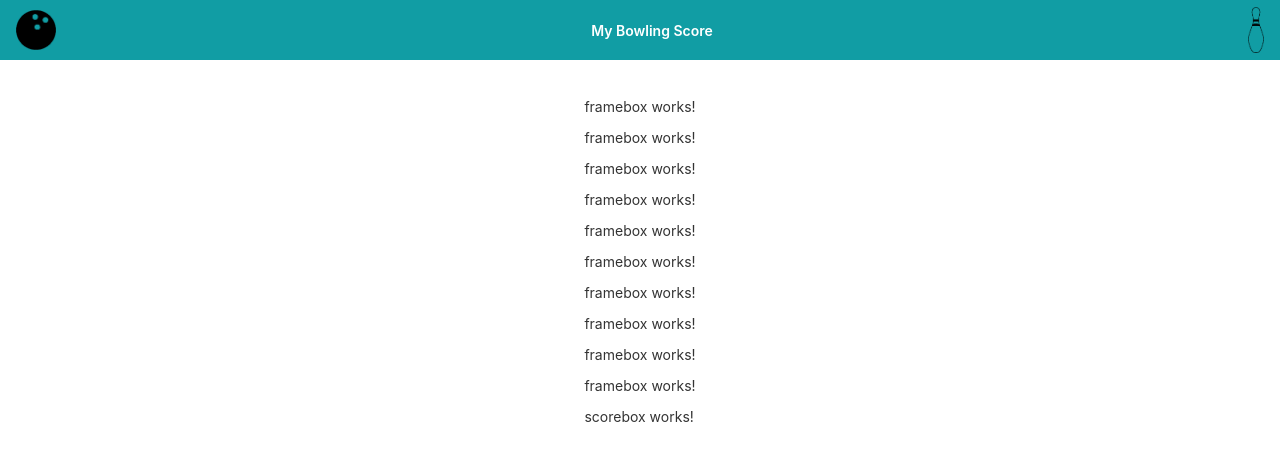
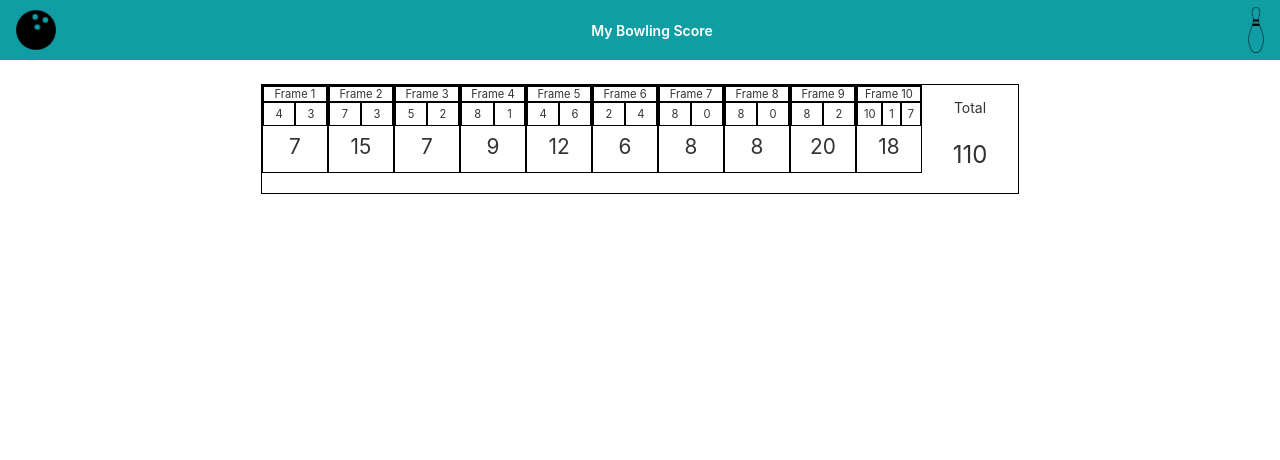
Before and after one commit to mattsknox/MyBowlingScore, an Angular app: page / in a window 1280 px wide. Shown: the top 460 px of the page. Built offline with nearby package versions, Linux system fonts and the light colour scheme.

Commit message:
UI Pass
Slapped a UI on it, might have broken tests

```diff
--- a/src/app/framebox/framebox.component.html
+++ b/src/app/framebox/framebox.component.html
@@ -1 +1,13 @@
-<p>framebox works!</p>
+<div class="frame-view-wrapper">
+    <div class="frame-number">
+        Frame {{FrameNumber}}
+    </div>
+    <div class="throw-values">
+        <div class="throw-value" *ngFor="let pinCount of Frame.Throws">
+            {{pinCount}}
+        </div>
+    </div>
+    <div class="frame-score">
+        {{this.Frame.FrameScore}}
+    </div>
+</div>
--- a/src/app/framebox/framebox.component.scss
+++ b/src/app/framebox/framebox.component.scss
@@ -0,0 +1,25 @@
+.frame-view-wrapper {
+    min-width: 64px;
+    text-align: center;
+    font-size: .8em;
+    border: 1px solid black;
+    min-height: 86px;
+}
+
+.throw-values {
+    display: flex;
+}
+
+.throw-value {
+    border: 1px solid black;
+    padding: 4px;
+    flex-grow: 1;
+}
+.frame-number {
+    min-width:12px;
+    border: 1px solid black;
+}
+.frame-score {
+    padding-top: 8px;
+    font-size: 1.3rem;
+}
--- a/src/app/framebox/framebox.component.ts
+++ b/src/app/framebox/framebox.component.ts
@@ -9,11 +9,15 @@ import { Frame } from '../../data/Frame';
 export class FrameboxComponent implements OnInit {
 
   @Input()
+  FrameNumber: number;
+
+  @Input()
   Frame: Frame;
 
   constructor() { }
 
   ngOnInit() {
+    console.log(this.Frame);
   }
 
 }
--- a/src/app/game-scorecard/game-scorecard.component.html
+++ b/src/app/game-scorecard/game-scorecard.component.html
@@ -1,10 +1,10 @@
-<div class="">
+<div class="game-frames-view">
 
-    <div class="game-frames-view" *ngFor="let frame of ActiveGame.Frames" >
-        <framebox Frame="frame">
+    <div *ngFor="let frame of ActiveGame.Frames; let i = index" [attr.data-index]="i">
+        <framebox [Frame]="frame" FrameNumber="{{i + 1}}">
         </framebox>
     </div>
 
-    <scorebox>
+    <scorebox [GameScore]="GameScore">
     </scorebox>
 </div>
--- a/src/app/game-scorecard/game-scorecard.component.scss
+++ b/src/app/game-scorecard/game-scorecard.component.scss
@@ -0,0 +1,4 @@
+.game-frames-view {
+    display: flex;
+    border: 1px solid black;
+}
--- a/src/app/game-scorecard/game-scorecard.component.ts
+++ b/src/app/game-scorecard/game-scorecard.component.ts
@@ -10,15 +10,21 @@ import { GameStorageService } from '../game-storage.service';
 export class GameScorecardComponent implements OnInit {
 
   public ActiveGame: GameResult;
+  public GameScore: number;
 
   constructor(private gameService: GameStorageService) { }
 
   ngOnInit() {
     this.gameService.ActiveGame.subscribe(game => {
       if (game != null) {
-        this.ActiveGame = game;
+        this.ProcessNewGameData(game);
       }
     });
   }
 
+  ProcessNewGameData(game: GameResult) {
+    this.GameScore = game.Score();
+    this.ActiveGame = game;
+  }
+
 }
--- a/src/app/scorebox/scorebox.component.html
+++ b/src/app/scorebox/scorebox.component.html
@@ -1 +1,4 @@
-<p>scorebox works!</p>
+<div class="game-score">
+    <p class="">Total</p>
+    <p class="score-value">{{GameScore}}</p>
+</div>
--- a/src/app/scorebox/scorebox.component.scss
+++ b/src/app/scorebox/scorebox.component.scss
@@ -0,0 +1,8 @@
+.game-score {
+    text-align: center;
+    min-width: 96px;
+}
+
+.score-value {
+    font-size: 1.5rem;
+}
--- a/src/app/scorebox/scorebox.component.ts
+++ b/src/app/scorebox/scorebox.component.ts
@@ -1,4 +1,4 @@
-import { Component, OnInit } from '@angular/core';
+import { Component, OnInit, Input } from '@angular/core';
 
 @Component({
   selector: 'scorebox',
@@ -7,6 +7,9 @@ import { Component, OnInit } from '@angular/core';
 })
 export class ScoreboxComponent implements OnInit {
 
+  @Input()
+  GameScore: number;
+
   constructor() { }
 
   ngOnInit() {
--- a/src/data/Frame.ts
+++ b/src/data/Frame.ts
@@ -1,6 +1,8 @@
 export class Frame
 {
     Throws: number[];
+    FrameScore: number;
+    IsOpen: boolean;
 
     //throws: an ordinal array, throws are assigned by array order
     constructor(throws: number[])
--- a/src/data/GameResult.ts
+++ b/src/data/GameResult.ts
@@ -17,27 +17,51 @@ export class GameResult {
         {
             let frameNumber = frameIndex + 1;
             let currentFrame = this.Frames[frameIndex];
+
             let rawScore = currentFrame.PinsKnockedDown();
             score += rawScore;
-
+            currentFrame.FrameScore = rawScore;
+            currentFrame.IsOpen == currentFrame.IsStrike() || currentFrame.IsSpare();
             if (frameNumber > 1) //There was a previous frame
             {
                 let lastFrame = this.Frames[frameIndex - 1];
-                if (lastFrame.IsStrike()
-                || lastFrame.IsSpare())
-                {
-                    score += rawScore;
+
+                if (lastFrame.IsSpare()) {
+                    let points = currentFrame.Throws[0];
+                    score += points;
+                    lastFrame.FrameScore += points;
+                    lastFrame.IsOpen = false;
+                }
+
+                if (lastFrame.IsStrike()) {
+                    lastFrame.FrameScore += currentFrame.Throws[0];
+                    if (!currentFrame.IsStrike()
+                        && currentFrame.Throws.length > 1) {
+                        let points = currentFrame.Throws[1]
+                        score += points;
+                        lastFrame.FrameScore += points;
+                        lastFrame.IsOpen = false;
+                    }
+                }
+
+                if (frameNumber > 2) { //There were two previous frames
+                    let secondToLastFrame = this.Frames[frameIndex - 2];
+                    if (lastFrame.IsStrike() && secondToLastFrame.IsStrike())
+                    {
+                        score += rawScore;
+                        secondToLastFrame.FrameScore += rawScore;
+                        secondToLastFrame.IsOpen = false;
+                    }
                 }
             }
 
-            if (frameNumber > 2) //There were two previous frames
-            {
-                let secondToLastFrame = this.Frames[frameIndex - 2];
-                if (secondToLastFrame.IsStrike())
-                {
-                    score += rawScore;
-                }
-            }
+            if (frameNumber == 10
+                && (currentFrame.IsStrike() || currentFrame.IsSpare())
+                && currentFrame.Throws.length > 2) {
+                    let points = currentFrame.Throws[2];
+                    score += points;
+                    currentFrame.FrameScore += points;            }
+
         }
 
         return score;
```
Also changed, not shown: src/app/game-storage.service.ts (line endings or trailing spaces).
